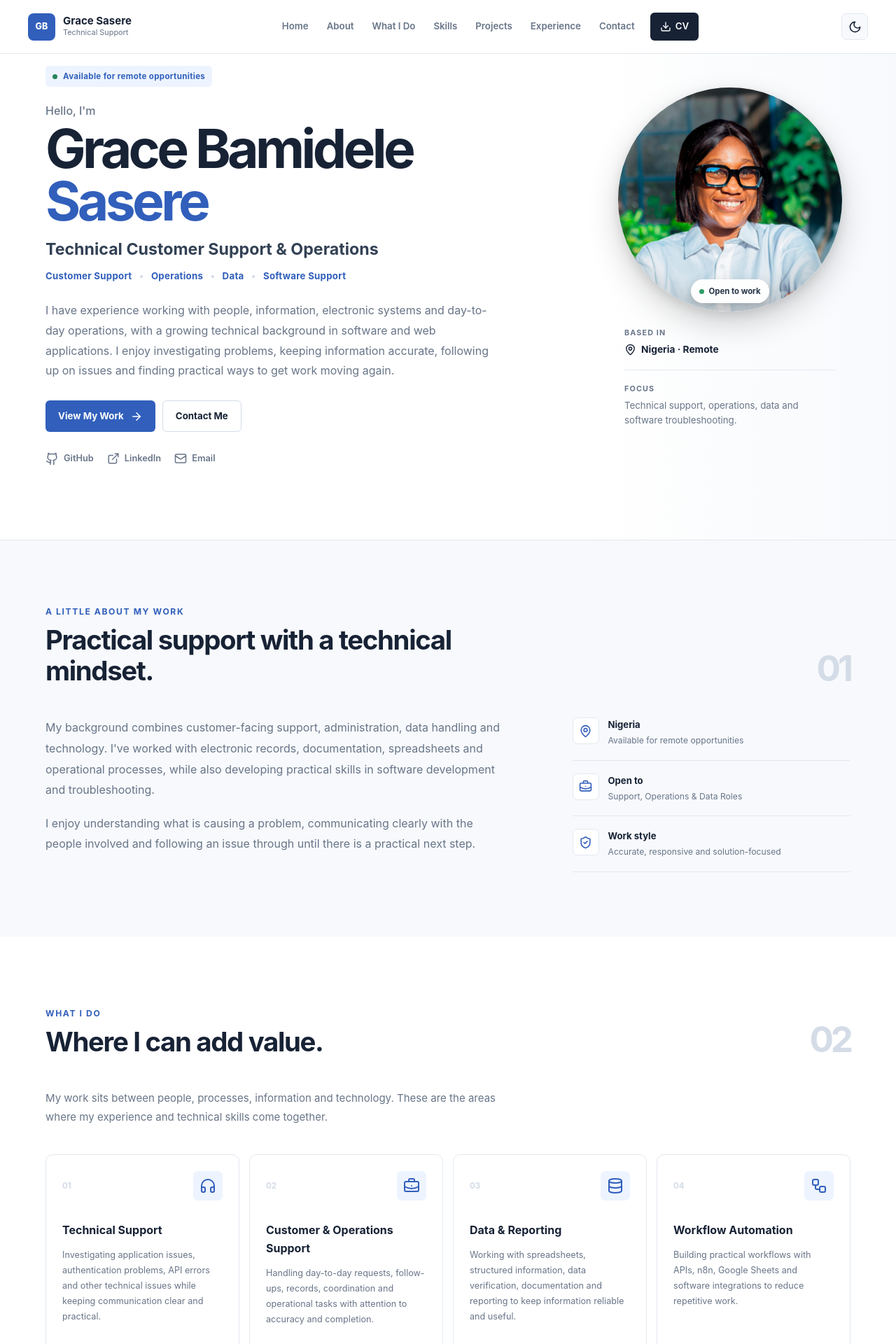
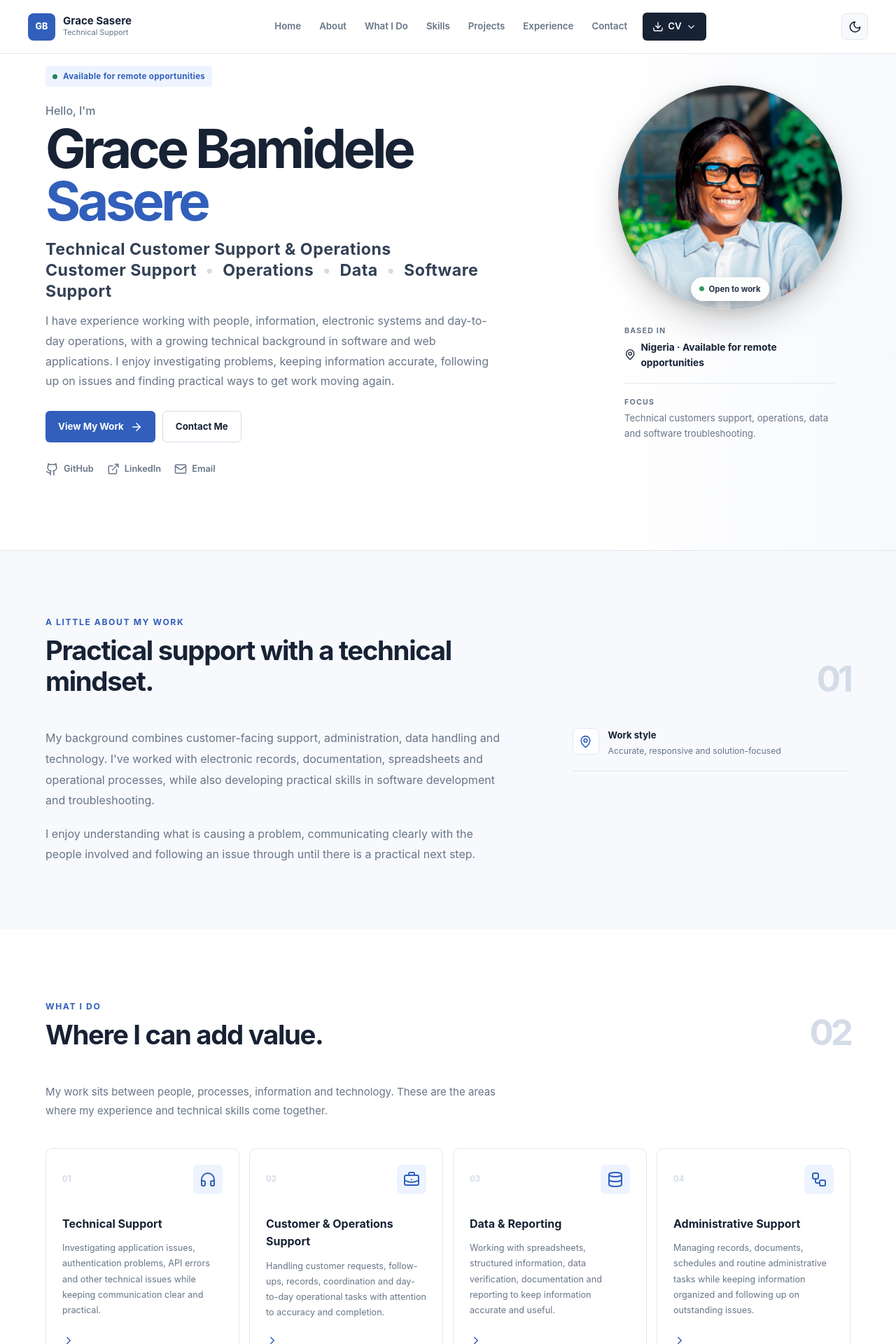
Before and after one commit to saseregrace358-dot/PORTFOLIO, a React (Vite) app: page / in a window 1280 px wide. Shown: the top 1920 px of the page at 70% size. Built offline with nearby package versions, Linux system fonts and the light colour scheme.

Commit message:
Update portfolio projects and customer support section

```diff
--- a/src/App.css
+++ b/src/App.css
@@ -311,6 +311,248 @@ img {
   gap: 8px;
 }
 
+/* =========================
+   CV NAVIGATION DROPDOWN
+========================= */
+
+.nav-cv-wrapper {
+  position: relative;
+  display: inline-flex;
+  align-items: center;
+}
+
+
+/* =========================
+   CV BUTTON
+========================= */
+
+.nav-cv {
+  display: inline-flex;
+  align-items: center;
+  justify-content: center;
+  gap: 6px;
+
+  border: none;
+  background: transparent;
+
+  font: inherit;
+  color: inherit;
+
+  cursor: pointer;
+
+  padding: 8px 10px;
+  border-radius: 5px;
+
+  transition:
+    background 0.2s ease,
+    color 0.2s ease;
+}
+
+.nav-cv:hover {
+  background: var(--soft-blue);
+}
+
+
+/* Chevron */
+
+.cv-chevron {
+  transition: transform 0.2s ease;
+}
+
+.nav-cv-wrapper.open .cv-chevron {
+  transform: rotate(180deg);
+}
+
+
+/* =========================
+   DROPDOWN
+========================= */
+
+
+.cv-dropdown {
+  position: absolute;
+  top: calc(100% + 10px);
+  right: 0;
+
+  width: 245px;
+
+  padding: 0;
+
+  background: var(--card-bg);
+
+  /* OUTER BORDER */
+  border: 1px solid #75acdb;
+
+
+  box-shadow: 0 12px 30px rgba(0, 0, 0, 0.08);
+
+  opacity: 0;
+  visibility: hidden;
+  transform: translateY(-6px);
+
+  transition:
+    opacity 0.2s ease,
+    transform 0.2s ease,
+    visibility 0.2s ease;
+
+  overflow: hidden;
+  z-index: 1000;
+}
+
+.nav-cv-wrapper.open .cv-dropdown {
+  opacity: 1;
+  visibility: visible;
+  transform: translateY(0);
+}
+
+
+/* =========================
+   CV OPTIONS
+========================= */
+
+.cv-dropdown a {
+  display: block;
+
+  padding: 12px 14px;
+
+  color: var(--text);
+  text-decoration: none;
+
+  font-size: 0.88rem;
+  line-height: 1.4;
+
+  background: transparent;
+
+  border: none;
+}
+
+/* First CV */
+.cv-dropdown a:first-child {
+  background:  #8db7e4;;
+}
+
+
+/* Second CV */
+.cv-dropdown a:last-child {
+  background:  #7ea0e6;;
+}
+
+/* =========================
+   FULL-WIDTH DIVIDER
+========================= */
+
+.cv-dropdown a + a {
+  border-top: 2px solid #0f1011;
+}
+
+
+
+/* =========================
+   CV HOVER
+========================= */
+
+.cv-dropdown a:hover {
+  background: var(--soft-blue);
+  color: var(--blue);
+}
+
+
+/* =========================
+   MOBILE
+========================= */
+
+@media (max-width: 768px) {
+
+  .nav-cv-wrapper {
+    width: 100%;
+    display: block;
+  }
+
+
+  /* CV button */
+
+  .nav-cv {
+    width: 100%;
+    justify-content: flex-start;
+
+    padding: 12px 0;
+  }
+
+
+  /* Dropdown */
+
+  .cv-dropdown {
+    position: static;
+
+    width: 100%;
+
+    margin-top: 4px;
+    padding: 4px 0;
+
+    /* KEEP OUTER BORDER */
+    border: 1px solid #75acdb;
+    border-radius: 10px;
+
+    box-shadow: none;
+
+    background: var(--card-bg);
+
+    opacity: 0;
+    visibility: hidden;
+
+    transform: none;
+
+    max-height: 0;
+    overflow: hidden;
+
+    transition:
+      max-height 0.25s ease,
+      opacity 0.2s ease,
+      visibility 0.2s ease;
+  }
+
+ /* First CV */
+.cv-dropdown a:first-child {
+  background:  #8db7e4;;
+}
+
+
+/* Second CV */
+.cv-dropdown a:last-child {
+  background:  #7ea0e6;;
+}
+
+
+  /* Open */
+
+  .nav-cv-wrapper.open .cv-dropdown {
+    opacity: 1;
+    visibility: visible;
+
+    max-height: 180px;
+  }
+
+
+  /* CV options */
+
+  .cv-dropdown a {
+    padding: 10px 12px 10px 20px;
+
+    font-size: 0.86rem;
+  }
+
+
+  /* Middle dividing line */
+
+  .cv-dropdown a + a {
+  border-top: 2px solid #75acdb;
+}
+.cv-dropdown a:hover {
+  background: var(--soft-blue);
+  color: var(--blue);
+}
+
+}
 .theme-toggle,
 .mobile-menu {
   width: 38px;
@@ -759,6 +1001,7 @@ img {
   font-size: 0.76rem;
 }
 
+
 /* =========================================================
    SERVICES
 ========================================================= */
@@ -1658,7 +1901,7 @@ a:focus-visible {
   .hero-container {
     grid-template-columns: minmax(0, 1.15fr) minmax(280px, 0.75fr);
 
-    gap: 45px;
+    gap: 75px;
   }
 
   .services-grid {
--- a/src/App.jsx
+++ b/src/App.jsx
@@ -21,9 +21,8 @@ import {
   Search,
   Server,
   Settings,
-  ShieldCheck,
+  ChevronDown,
   Sun,
-  UserRound,
   Workflow,
   X,
 } from "lucide-react";
@@ -37,6 +36,7 @@ import "./App.css";
 function App() {
   const [darkMode, setDarkMode] = useState(false);
   const [menuOpen, setMenuOpen] = useState(false);
+  const [cvOpen, setCvOpen] = useState(false);
 
   useEffect(() => {
     const savedTheme = localStorage.getItem("portfolio-theme");
@@ -68,6 +68,7 @@ function App() {
     { label: "Projects", id: "projects" },
     { label: "Experience", id: "experience" },
     { label: "Contact", id: "contact" },
+
   ];
 
   const scrollToSection = (id) => {
@@ -111,37 +112,21 @@ function App() {
   {
     icon: <BriefcaseBusiness size={24} />,
     title: "Customer & Operations Support",
-      text: "Handling day-to-day requests, follow-ups, records, coordination and operational tasks with attention to accuracy and completion.",
+    text: "Handling customer requests, follow-ups, records, coordination and day-to-day operational tasks with attention to accuracy and completion.",
   },
   {
     icon: <Database size={24} />,
     title: "Data & Reporting",
-      text: "Working with spreadsheets, structured information, data verification, documentation and reporting to keep information reliable and useful.",
+    text: "Working with spreadsheets, structured information, data verification, documentation and reporting to keep information accurate and useful.",
   },
   {
     icon: <Workflow size={24} />,
-      title: "Workflow Automation",
-      text: "Building practical workflows with APIs, n8n, Google Sheets and software integrations to reduce repetitive work.",
+    title: "Administrative Support",
+    text: "Managing records, documents, schedules and routine administrative tasks while keeping information organized and following up on outstanding issues.",
   },
 ];
 
  const projects = [
-  {
-    image: posImage,
-    type: "image",
-    title: "Business Management & POS Application",
-    category: "Software Development",
-    description:
-      "A web-based business management and point-of-sale application covering sales, inventory, employees, expenses and notifications, with a simple interface for monitoring day-to-day business activities.",
-    tools: [
-      "React",
-      "TypeScript",
-      "Python",
-      "FastAPI",
-      "PostgreSQL",
-    ],
-    icon: <Code2 size={22} />,
-  },
 
   {
     image: technicalImage,
@@ -161,20 +146,22 @@ function App() {
   },
 
   {
-    image: dashboardImage,
+    image: posImage,
     type: "image",
-    title: "Sales Performance Dashboard",
-    category: "Data & Analysis",
+    title: "Business Management & POS Application",
+    category: "Software Development",
     description:
-      "Practical work with structured data, spreadsheets and interactive Excel dashboards to analyze stationery sales across product categories and regions, helping turn raw sales data into clearer business insights.",
+      "A web-based business management and point-of-sale application covering sales, inventory, employees, expenses and notifications, with a simple interface for monitoring day-to-day business activities.",
     tools: [
-      "Excel",
-      "Data Analysis",
-      "Data Visualization",
-      "Reporting",
+      "React",
+      "TypeScript",
+      "Python",
+      "FastAPI",
+      "PostgreSQL",
     ],
-    icon: <Database size={22} />,
+    icon: <Code2 size={22} />,
   },
+
 
   {
     image: customerImage,
@@ -192,6 +179,26 @@ function App() {
     ],
     icon: <Headset size={22} />,
   },
+
+
+  {
+    image: dashboardImage,
+    type: "image",
+    title: "Sales Performance Dashboard",
+    category: "Data & Analysis",
+    description:
+      "Practical work with structured data, spreadsheets and interactive Excel dashboards to analyze stationery sales across product categories and regions, helping turn raw sales data into clearer business insights.",
+    tools: [
+      "Excel & Google Sheets",
+      "Data Entry & Verification",
+      "Data Visualization",
+      "Data handling",
+      "Reporting",
+
+    ],
+    icon: <Database size={22} />,
+  },
+
 ];
    const experience = [
     {
@@ -304,16 +311,42 @@ function App() {
               </button>
             ))}
 
-            <a
-               href="/GRACE_BAMIDELE_SASERE_CUSTOMER SUPPORT CV.pdf"
+          <div className={`nav-cv-wrapper ${cvOpen ? "open" : ""}`}>
+            <button
+              type="button"
               className="nav-cv"
-              target="_blank"
-              rel="noreferrer"
+              onClick={() => setCvOpen(!cvOpen)}
+              aria-expanded={cvOpen}
+              aria-haspopup="true"
             >
-
               <Download size={16} />
               CV
+              <ChevronDown
+                size={15}
+                className="cv-chevron"
+              />
+            </button>
+
+            <div className="cv-dropdown">
+              <a
+                href="/GRACE_BAMIDELE_SASERE_TECHNICAL_SUPPORT_CV.pdf"
+                target="_blank"
+                rel="noopener noreferrer"
+                onClick={() => setCvOpen(false)}
+              >
+                Technical Customer Support CV
               </a>
+
+              <a
+                href="/GRACE_BAMIDELE_SASERE_OPERATIONS_CUSTOMER_SUPPORT_CV.pdf"
+                target="_blank"
+                rel="noopener noreferrer"
+                onClick={() => setCvOpen(false)}
+              >
+                Operations & Customer Support CV
+              </a>
+            </div>
+          </div>
           </nav>
 
           <div className="nav-actions">
@@ -360,12 +393,13 @@ function App() {
                 <span>Sasere</span>
               </h1>
 
-              <h2>Technical Customer Support & Operations</h2>
 
-              <p className="hero-focus">
-                Customer Support <span>•</span> Operations <span>•</span> Data{" "}
-                <span>•</span> Software Support
-              </p>
+
+              <h2 className="hero-focus">
+                Technical Customer Support & Operations
+                <p>Customer Support <span>•</span> Operations <span>•</span> Data{" "}
+                <span>•</span> Software Support </p>
+              </h2>
 
               <p className="hero-description">
                 I have experience working with people, information, electronic
@@ -440,14 +474,14 @@ function App() {
                   <p className="profile-label">Based in</p>
                   <div className="profile-location">
                     <MapPin size={17} />
-                    Nigeria · Remote
+                    Nigeria · Available for remote opportunities
                   </div>
 
                   <div className="profile-divider" />
 
                   <p className="profile-label">Focus</p>
                   <p className="profile-focus">
-                    Technical support, operations, data and software
+                    Technical customers support, operations, data and software
                     troubleshooting.
                   </p>
                 </div>
@@ -493,33 +527,14 @@ function App() {
                     <MapPin size={19} />
                   </div>
 
-                  <div>
-                    <strong>Nigeria</strong>
-                    <span>Available for remote opportunities</span>
-                  </div>
-                </div>
-
-                <div className="meta-item">
-                  <div className="meta-icon">
-                    <BriefcaseBusiness size={19} />
-                  </div>
-
-                  <div>
-                    <strong>Open to</strong>
-                    <span>Support, Operations & Data Roles</span>
-                  </div>
-                </div>
-
-                <div className="meta-item">
-                  <div className="meta-icon">
-                    <ShieldCheck size={19} />
-                  </div>
 
                   <div>
                     <strong>Work style</strong>
                     <span>Accurate, responsive and solution-focused</span>
                   </div>
+
                 </div>
+
               </div>
             </div>
           </div>
@@ -629,8 +644,8 @@ function App() {
 
             <div className="projects-intro">
              <p>
-                 A selection of practical work with screenshots, showing how I approach real tasks,
-                organize information and solve problems,
+                 A selection of practical work with screenshots, showing how I handle technical,
+                 customer support, data and operational tasks.,
                  </p>
             </div>
 
@@ -844,10 +859,6 @@ function App() {
                     <MapPin size={19} />
                   </div>
 
-                  <div>
-                    <span>Location</span>
-                    <strong>Nigeria · Remote</strong>
-                  </div>
                 </div>
               </div>
             </div>
```
Also changed, not shown: 10 other files (tests, documents, lock files or other folders). Lines whose indentation alone changed are shown as unchanged.
